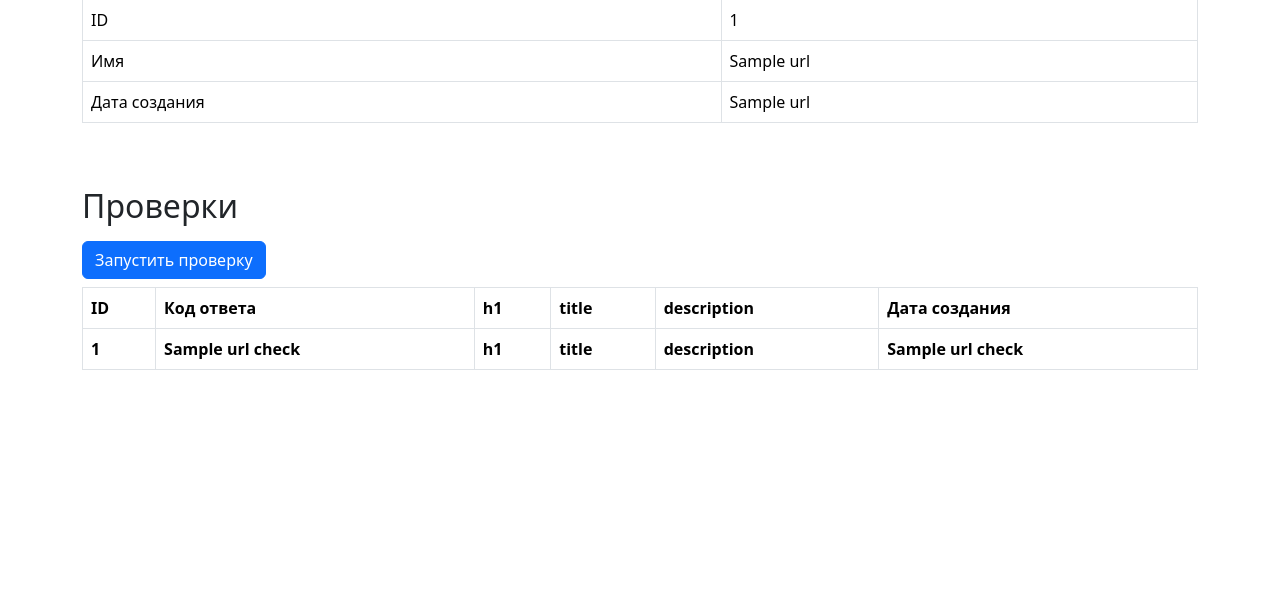
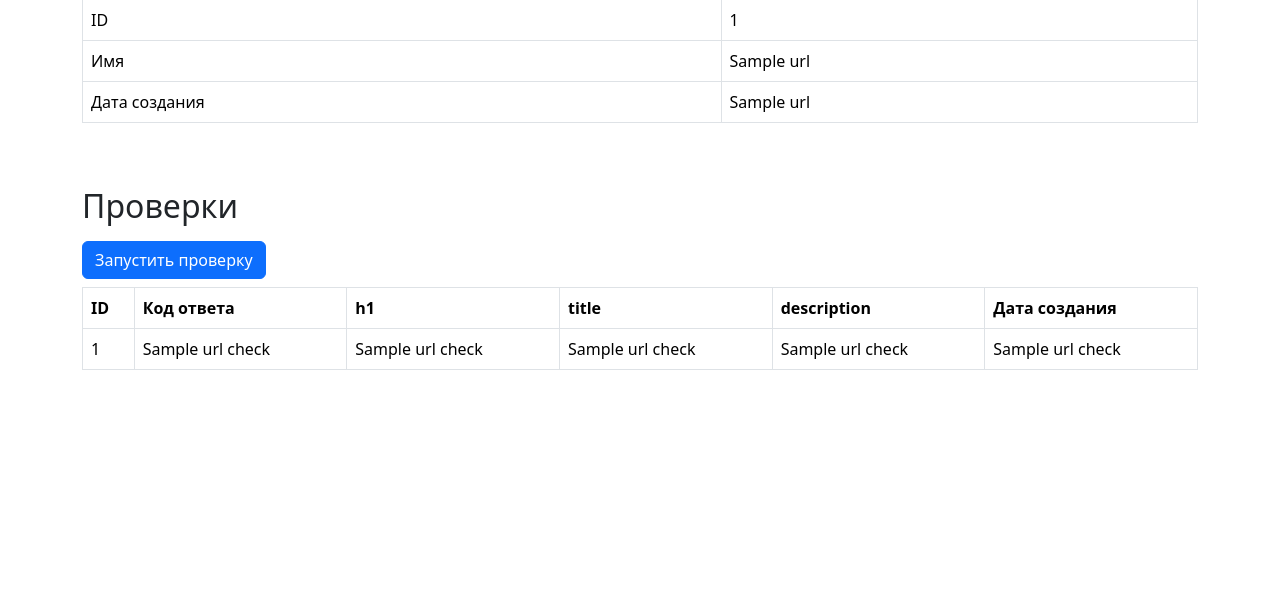
Before and after one commit to bulbaattacks/python-project-83, a Flask app: page /urls/1 in a window 1280 px wide. Shown: the part 129-739 px from the top of the page. Run offline with Flask 2, Linux system fonts and the light colour scheme; a database or web service that is not in the repository returns one stand-in record (values such as "Sample title"); lists and menus that the app fills with data are empty; some libraries are stand-ins or nearby versions.

Commit message:
6th step

```diff
--- a/database.sql
+++ b/database.sql
@@ -1,15 +1,15 @@
 CREATE TABLE IF NOT EXISTS urls (
     id bigint PRIMARY KEY GENERATED ALWAYS AS IDENTITY,
-    name varchar(255) unique,
+    name varchar(755) unique,
     created_at timestamp DEFAULT now()
 );
 
 CREATE TABLE IF NOT EXISTS url_checks (
     id bigint PRIMARY KEY GENERATED ALWAYS AS IDENTITY,
     status_code integer,
-    h1 varchar(255),
-    title varchar(255),
-    description varchar(255),
+    h1 varchar(755),
+    title varchar(755),
+    description varchar(755),
     created_at timestamp DEFAULT now(),
     url_id bigint REFERENCES urls (id)
 );
--- a/page_analyzer/app.py
+++ b/page_analyzer/app.py
@@ -6,6 +6,7 @@ from flask import Flask, render_template, flash, \
 import os
 from dotenv import load_dotenv
 import validators
+from bs4 import BeautifulSoup
 
 load_dotenv()
 
@@ -106,14 +107,21 @@ def check_url(id):
     name = cur.fetchone()[0]
     try:
         r = requests.get(name)
-        status_code = r.status_code
     except requests.exceptions.RequestException:
         conn.close()
         flash('Произошла ошибка при проверке', 'danger')
         return redirect(url_for('show_url', id=id))
+    status_code = r.status_code
+    html_content = r.text
+    soup = BeautifulSoup(html_content, 'html.parser')
+    h1 = soup.h1.text if soup.find('h1') else " "
+    title = soup.title.text if soup.find('title') else " "
+    description = soup.find("meta", attrs={"name": "description"})
+    description = description.get("content")[:255] if description else " "
     cur.execute('''
-        INSERT INTO url_checks (url_id, status_code)
-        VALUES (%s, %s)''', (id, status_code,))
+        INSERT INTO url_checks (url_id, status_code, h1, title, description)
+        VALUES (%s, %s, %s, %s, %s)''',
+                (id, status_code, h1, title, description,))
     conn.commit()
     cur.close()
     conn.close()
--- a/page_analyzer/templates/show.html
+++ b/page_analyzer/templates/show.html
@@ -38,12 +38,12 @@
                     </tr>
                     {% for check in check_url %}
                     <tr>
-                        <th>{{ check[0] }}</th>
-                        <th>{{ check[1] }}</th>
-                        <th>h1</th>
-                        <th>title</th>
-                        <th>description</th>
-                        <th>{{ check[5] }}</th>
+                        <td>{{ check[0] }}</td>
+                        <td>{{ check[1] }}</td>
+                        <td>{{ check[2] }}</td>
+                        <td>{{ check[3] }}</td>
+                        <td>{{ check[4] }}</td>
+                        <td>{{ check[5] }}</td>
                     </tr>
                 {% endfor %}
                 </tbody>
--- a/pyproject.toml
+++ b/pyproject.toml
@@ -15,6 +15,7 @@ flake8 = "^6.0.0"
 psycopg2-binary = "^2.9.5"
 validators = "^0.20.0"
 requests = "^2.28.2"
+beautifulsoup4 = "^4.11.1"
 
 [tool.poetry.dev-dependencies]
 
```
Also changed, not shown: page_analyzer/templates/all_urls.html (+19 -4 lines), 1 other file.
